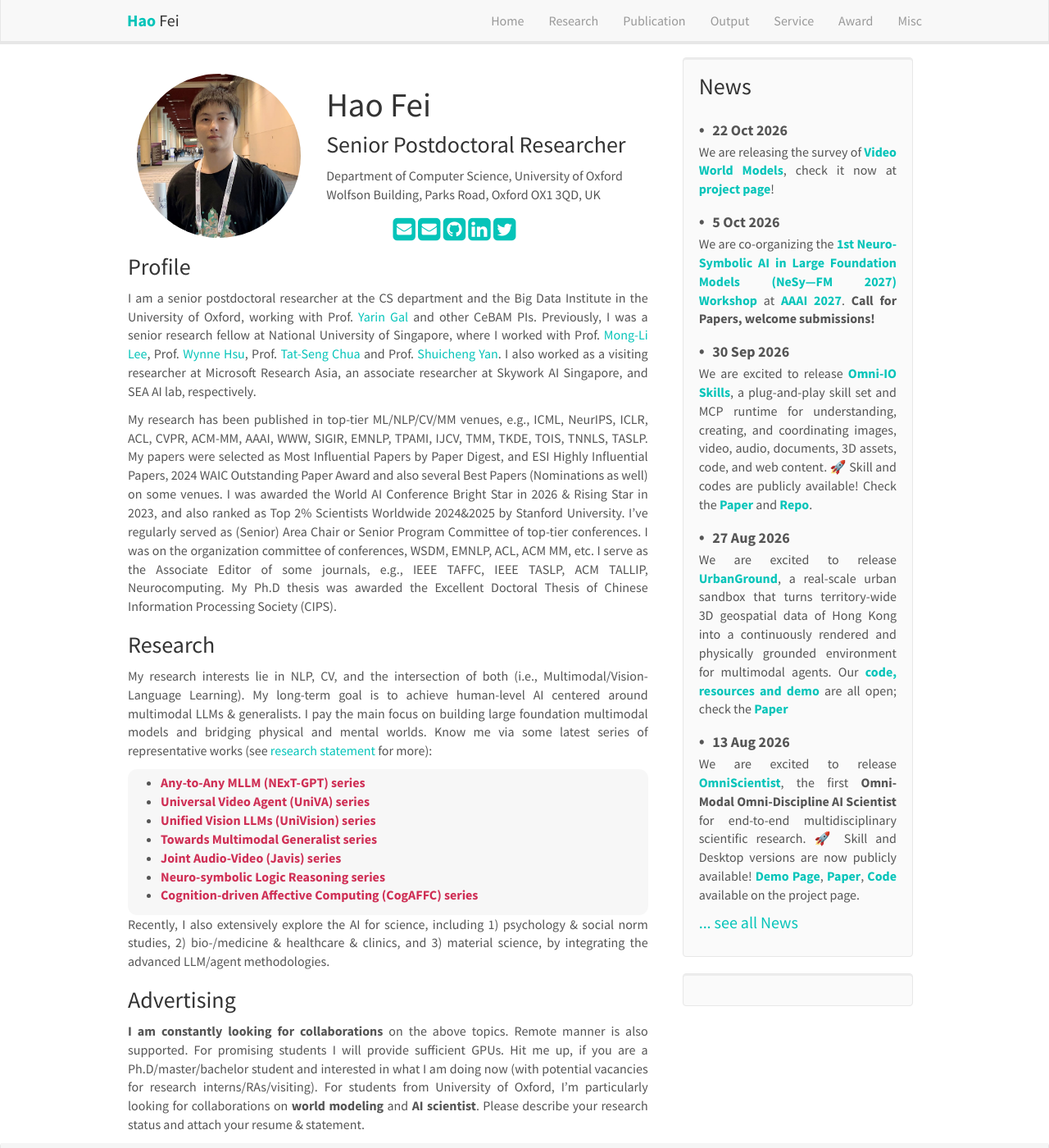
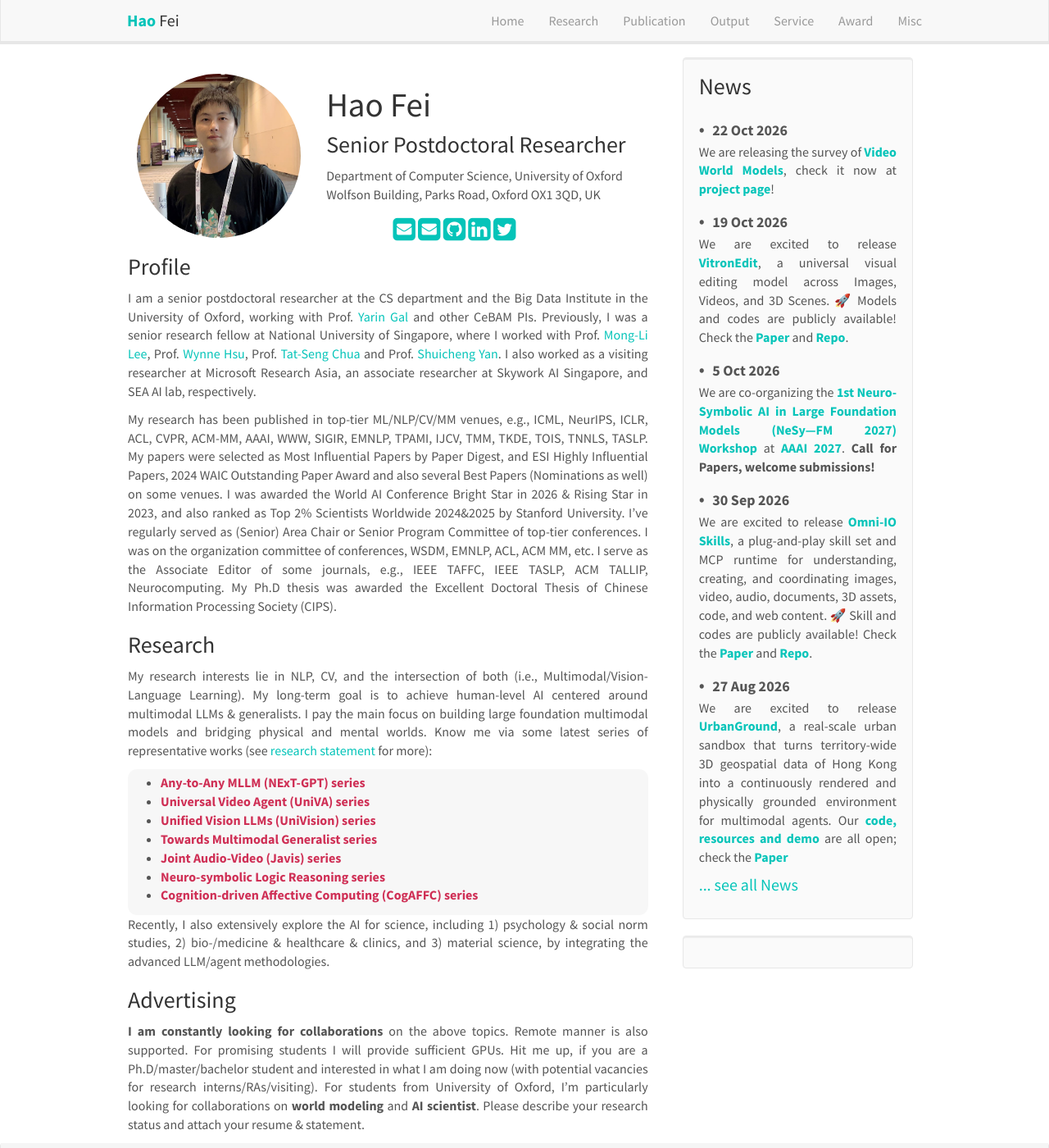
Before and after one commit to scofield7419/scofield7419.github.io, a Jekyll site: the page built from _pages/home.md, in a window 1280 px wide and 1400 px high. Shown: the whole window at 82% size. Built offline with Jekyll 4.4.1, drawn with Linux system fonts in a browser that asks for light colours; nearby versions of some CDN libraries; comment, search, counter and statistics services are not loaded; a style sheet for code colours, icons or effects is not loaded.

Commit message:
Update news.yml

```diff
--- a/_data/news.yml
+++ b/_data/news.yml
@@ -3,9 +3,11 @@
   headline: "We are releasing the survey of [**Video World Models**](https://arxiv.org/abs/2610.31668), check it now at [**project page**](https://vid-gen.github.io/video-world-model-survey)!"
   photo: "<img src='https://raw.githubusercontent.com/vid-gen/awesome-video-world-model/main/assets/survey-overview.png' class='img-responsive' style='max-width: 800px' />"
 
+- date: 19 Oct 2026
+  headline: "We are excited to release [**VitronEdit**](https://vitron-llm.github.io/VitronEdit/), a universal visual editing model across Images, Videos, and 3D Scenes. 🚀 Models and codes are publicly available! Check the [**Paper**](https://arxiv.org/abs/2610.27049) and [**Repo**](https://github.com/Vitron-LLM/VitronEdit-Code)."
+
 - date: 5 Oct 2026
   headline: "We are co-organizing the [**1st Neuro-Symbolic AI in Large Foundation Models (NeSy—FM 2027) Workshop**](https://llm-symbol.github.io/NeSy-FM-AAAI2027/) at [**AAAI 2027**](https://aaai.org/conference/aaai/aaai-27/). **Call for Papers, welcome submissions!**"
-
 
 - date: 30 Sep 2026
   headline: "We are excited to release [**Omni-IO Skills**](https://github.com/any2any-mllm/Omni-IO-Skill), a plug-and-play skill set and MCP runtime for understanding, creating, and coordinating images, video, audio, documents, 3D assets, code, and web content. 🚀 Skill and codes are publicly available! Check the [**Paper**](https://arxiv.org/abs/2609.31847) and [**Repo**](https://github.com/any2any-mllm/Omni-IO-Skill)."
```
